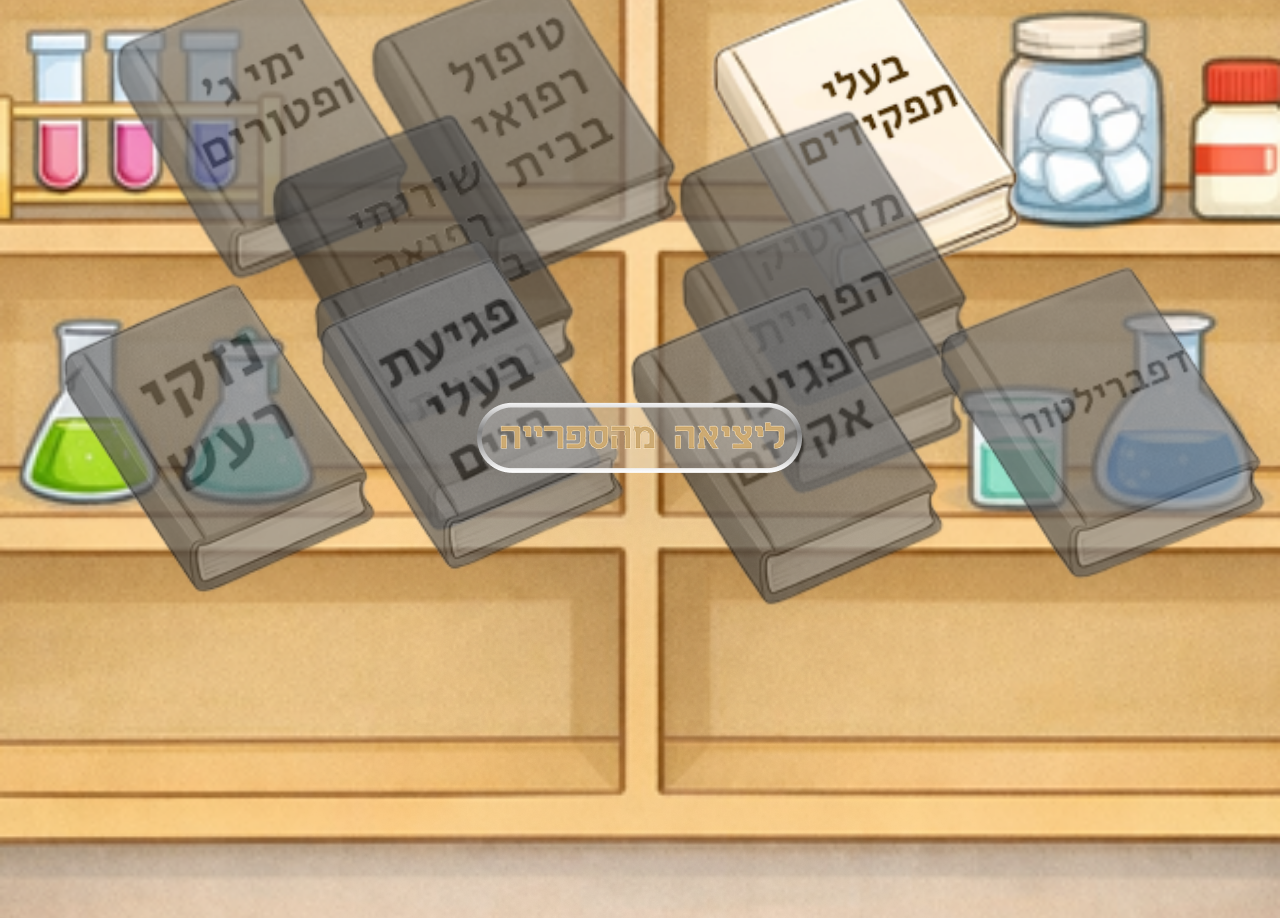
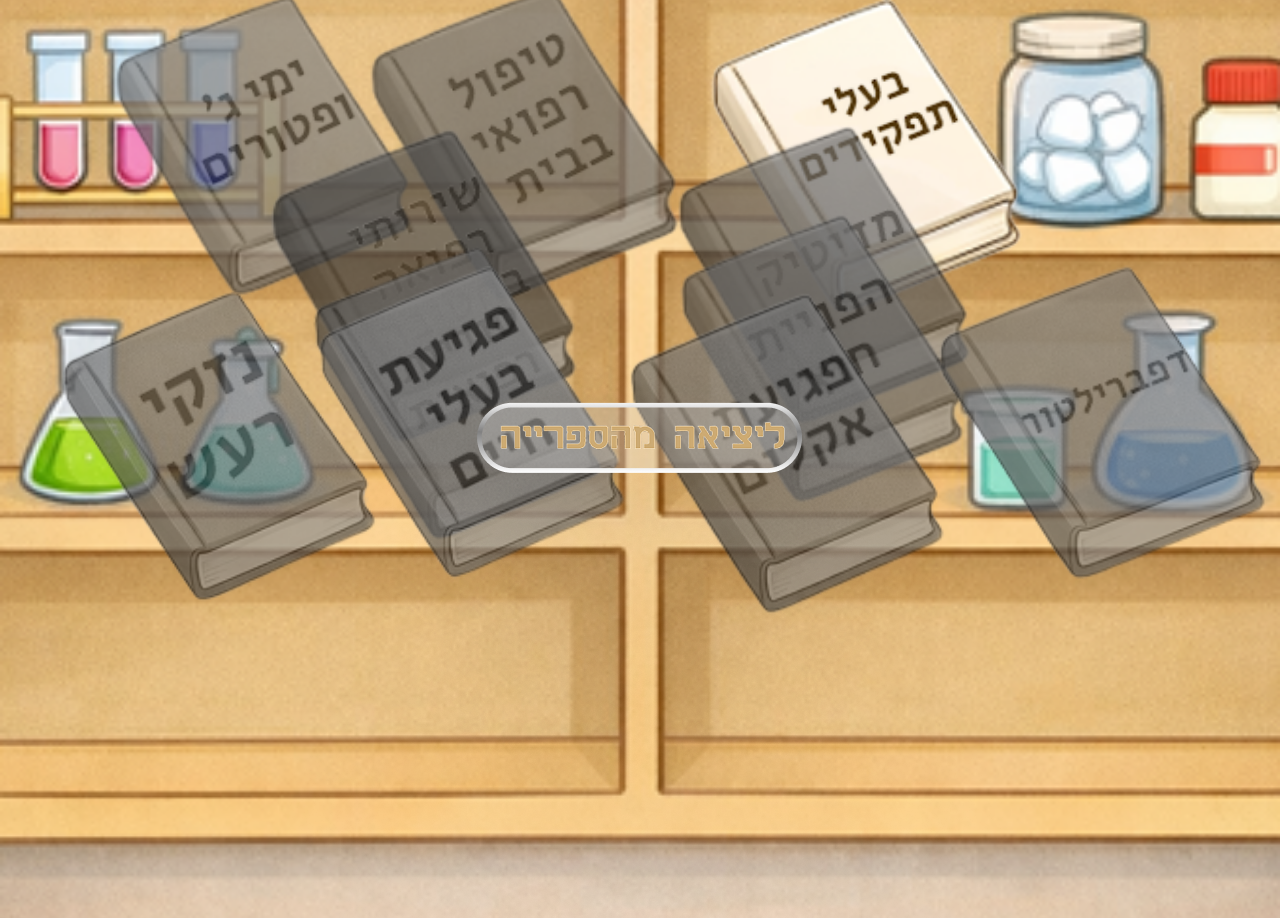
Before and after one commit to guyleeneuman/lomdatMedical828, a plain HTML site: page libary.html in a window 1280 px wide. Shown: the part 286-1204 px from the top of the page. Drawn offline with Linux system fonts and the light colour scheme.

Commit message:
Update libary.css

```diff
--- a/libary.css
+++ b/libary.css
@@ -22,7 +22,7 @@ body {
 .book1 {
     position: absolute;
     width: 30%;
-    top: 31%;
+    top: 33%;
     left: 70%;
     transform: translateX(-50%);
 
@@ -31,7 +31,7 @@ body {
 .book2 {
     position: absolute;
     width: 28%;
-    top: 31%;
+    top: 33%;
     left: 41%;
     transform: translateX(-50%);
 }
@@ -39,7 +39,7 @@ body {
 .book3 {
     position: absolute;
     width: 30%;
-    top: 31%;
+    top: 33%;
     left: 20%;
     transform: translateX(-50%);
 }
@@ -47,7 +47,7 @@ body {
 .book4 {
     position: absolute;
     width: 28%;
-    top: 42%;
+    top: 44%;
     left: 65%;
     transform: translateX(-50%);
 }
@@ -55,7 +55,7 @@ body {
 .book5 {
     position: absolute;
     width: 30%;
-    top: 42%;
+    top: 44%;
     left:32%;
     transform: translateX(-50%);
 }
@@ -63,7 +63,7 @@ body {
 .book6 {
     position: absolute;
     width: 30%;
-    top: 54%;
+    top: 55%;
     left: 65%;
     transform: translateX(-50%);
 }
@@ -71,7 +71,7 @@ body {
 .book7 {
     position: absolute;
     width: 36%;
-    top: 54%;
+    top: 55%;
     left: 38%;
     transform: translateX(-50%);
 }
@@ -87,7 +87,7 @@ body {
 .book9 {
     position: absolute;
     width: 32%;
-    top: 67%;
+    top: 68%;
     left: 63%;
     transform: translateX(-50%);
 }
@@ -95,7 +95,7 @@ body {
 .book10 {
     position: absolute;
     width: 26%;
-    top: 68%;
+    top: 69%;
     left: 36%;
     transform: translateX(-50%);
 }
@@ -103,7 +103,7 @@ body {
 .book11 {
     position: absolute;
     width: 28%;
-    top: 67%;
+    top: 68%;
     left: 17%;
     transform: translateX(-50%);
 }
```
